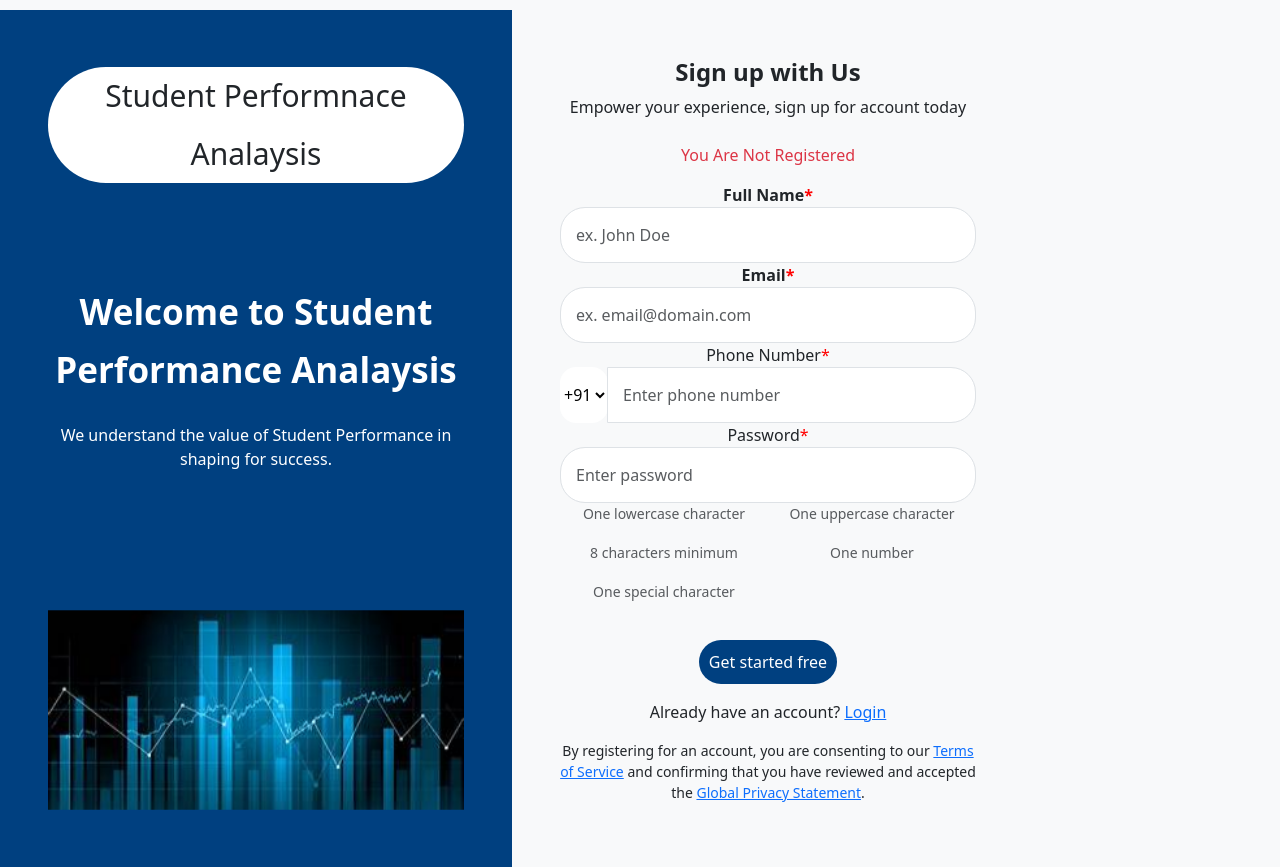
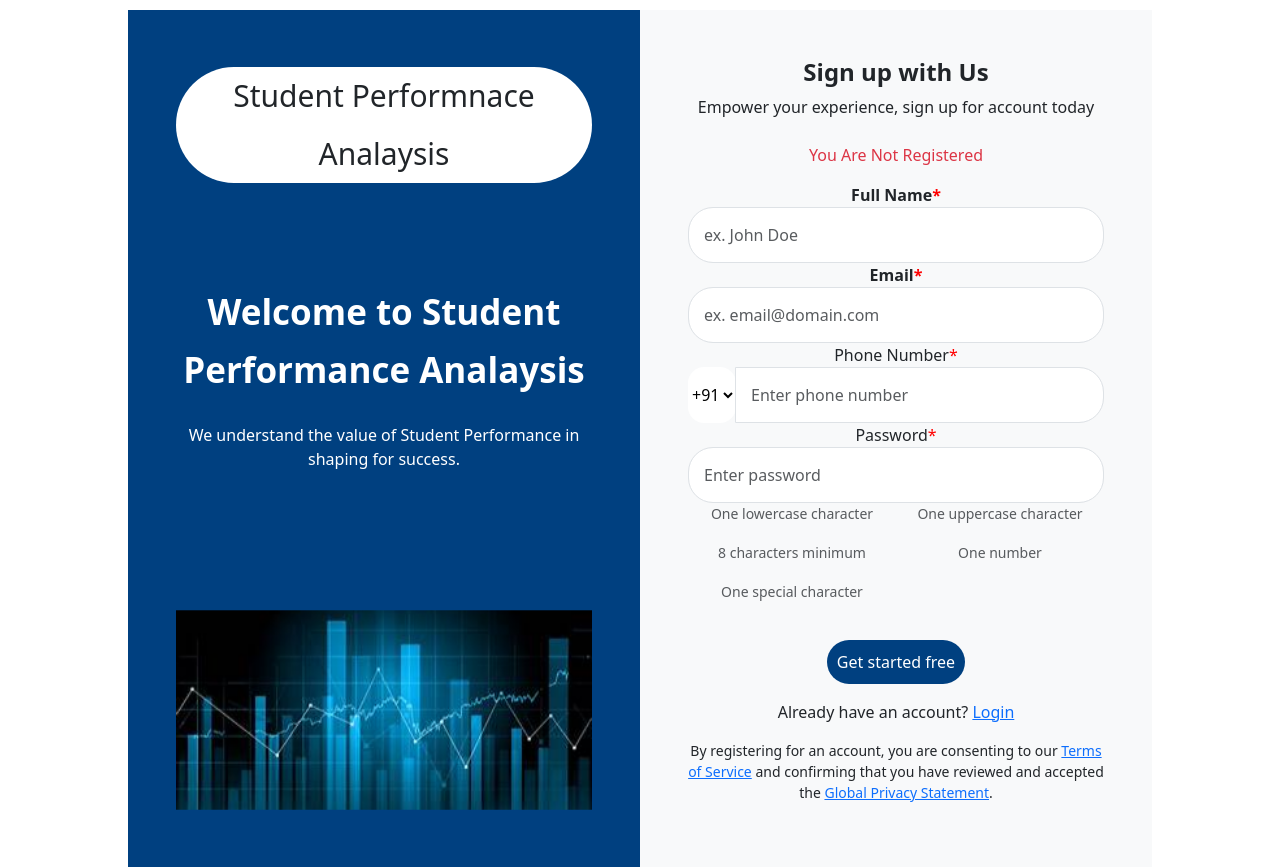
Before and after one commit to Manoj12012004/Student_performance_analysis, a React (Create React App) app in the folder app/: page /register in a window 1280 px wide. Built offline with nearby package versions, Linux system fonts and the light colour scheme.

Commit message:
Update SignUp.css

```diff
--- a/app/src/components/SignUp.css
+++ b/app/src/components/SignUp.css
@@ -1,4 +1,4 @@
-body {
+.signup {
     width: 80vw;
     background-color: #f8f9fa;
     margin-top: 10px;
```
